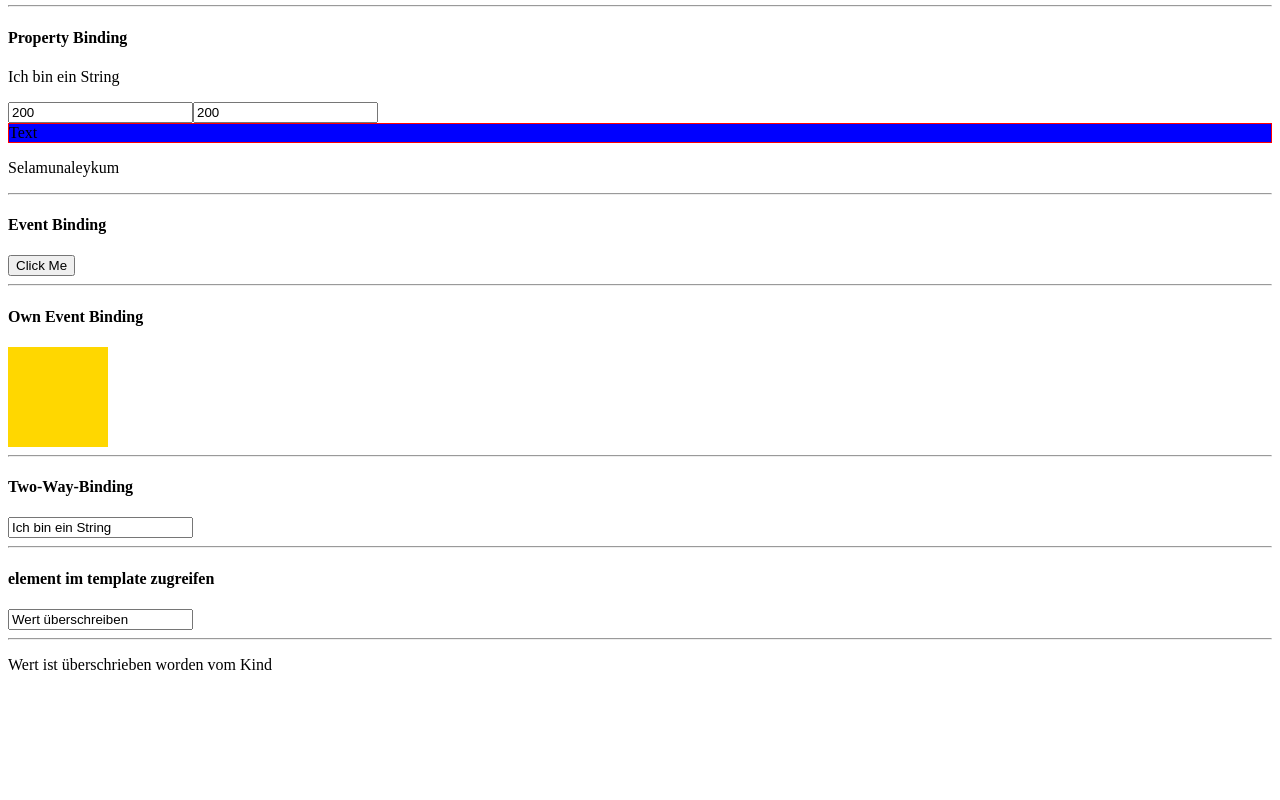
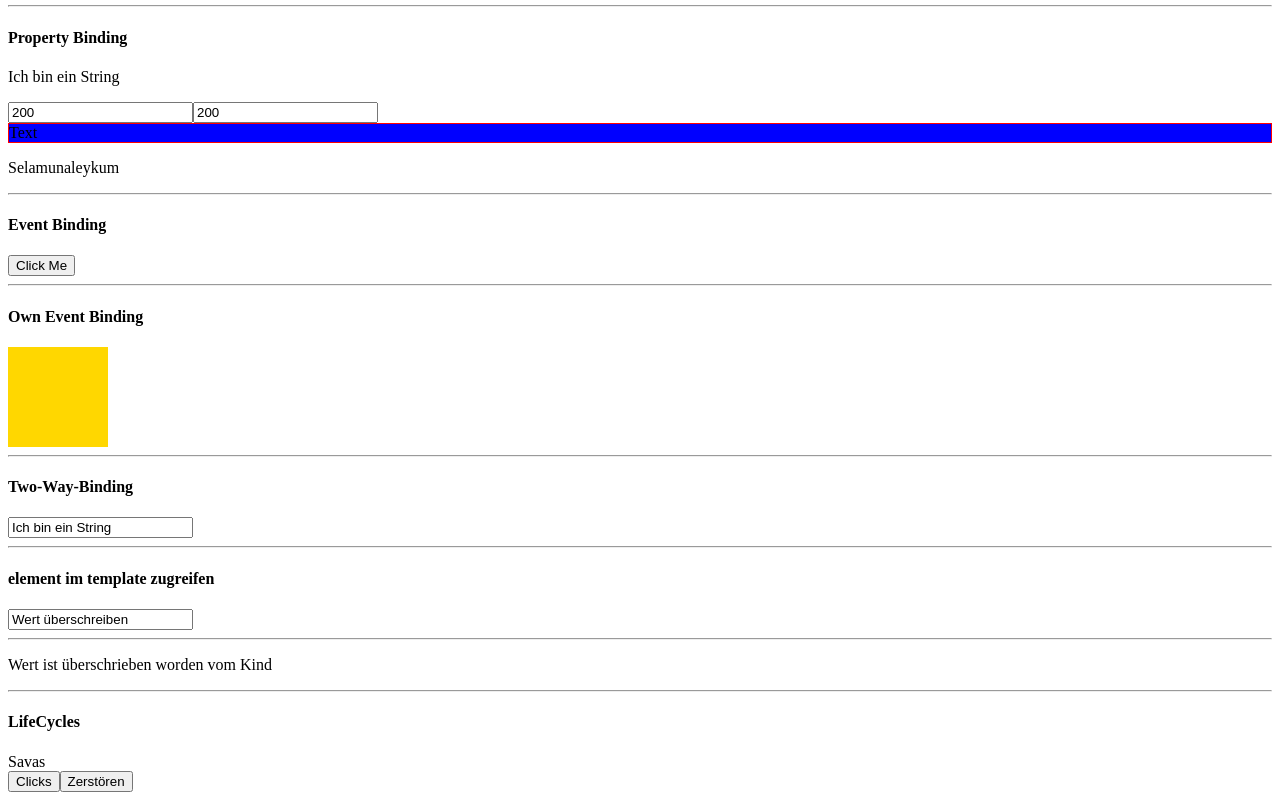
Before and after one commit to savas87/angular_learning, an Angular app: page / in a window 1280 px wide. Shown: the part 260-1060 px from the top of the page. Before the commit the page ends 950 px from the top, so only its background shows below. Built offline with nearby package versions, Linux system fonts and the light colour scheme.

Commit message:
lifecycle methods and bootstrap include

```diff
--- a/package.json
+++ b/package.json
@@ -19,6 +19,7 @@
     "@angular/platform-browser": "~9.1.7",
     "@angular/platform-browser-dynamic": "~9.1.7",
     "@angular/router": "~9.1.7",
+    "bootstrap": "^3.4.1",
     "rxjs": "~6.5.4",
     "tslib": "^1.10.0",
     "zone.js": "~0.10.2"
--- a/src/app/app.module.ts
+++ b/src/app/app.module.ts
@@ -9,6 +9,7 @@ import { DatabindingComponent } from "./databinding/databinding.component";
 import { PropertyBindingComponent } from "./databinding/property-binding.component";
 import { EventBindingComponent } from "./databinding/event-binding.component";
 import { UseHTMLelementsComponent } from './use-htmlelements.component';
+import { LifecycleComponent } from './lifecycle/lifecycle.component';
 
 @NgModule({
   declarations: [
@@ -18,6 +19,7 @@ import { UseHTMLelementsComponent } from './use-htmlelements.component';
     PropertyBindingComponent,
     EventBindingComponent,
     UseHTMLelementsComponent,
+    LifecycleComponent,
   ],
   imports: [BrowserModule, AppRoutingModule, FormsModule],
   providers: [],
--- a/src/app/databinding/databinding.component.html
+++ b/src/app/databinding/databinding.component.html
@@ -35,3 +35,8 @@
 <app-use-htmlelements>
   <p #paragraph>Irgendein text ist hier zu sehen</p>
 </app-use-htmlelements>
+<hr />
+<h4>LifeCycles</h4>
+<app-lifecycle [name]="name" *ngIf="attach"></app-lifecycle>
+<button (click)="name = 'Alparslan'">Clicks</button>
+<button (click)="attach = false">Zerstören</button>
--- a/src/app/databinding/databinding.component.ts
+++ b/src/app/databinding/databinding.component.ts
@@ -9,6 +9,8 @@ export class DatabindingComponent {
   aString = "Ich bin ein String";
   aNumber = 100;
   attachClass = false;
+  name = "Savas";
+  attach = true;
   constructor() {
     setTimeout(() => {
       this.aNumber += 100;
--- /dev/null
+++ b/src/app/lifecycle/lifecycle.component.ts
@@ -0,0 +1,61 @@
+import {
+  Component,
+  OnInit,
+  OnChanges,
+  DoCheck,
+  AfterContentChecked,
+  AfterContentInit,
+  AfterViewInit,
+  AfterViewChecked,
+  SimpleChanges,
+  Input,
+  OnDestroy,
+} from "@angular/core";
+
+@Component({
+  selector: "app-lifecycle",
+  template: ` <div>{{ name }}</div> `,
+  styles: [],
+})
+export class LifecycleComponent
+  implements
+    OnInit,
+    OnChanges,
+    DoCheck,
+    AfterContentChecked,
+    AfterContentInit,
+    AfterViewInit,
+    AfterViewChecked,
+    OnDestroy {
+  @Input() name: string;
+  constructor() {}
+  ngOnChanges(changes: SimpleChanges): void {
+    console.log("OnChanges");
+    console.log(changes["name"].currentValue);
+    console.log(changes["name"].previousValue);
+  }
+  ngOnInit(): void {
+    console.log("on init");
+  }
+  ngDoCheck(): void {
+    console.log("do check");
+  }
+
+  ngAfterContentInit(): void {
+    console.log("ngAfterContentInit");
+  }
+
+  ngAfterContentChecked(): void {
+    console.log("ngAfterContentChecked");
+  }
+
+  ngAfterViewInit(): void {
+    console.log("ngAfterViewInit");
+  }
+  ngAfterViewChecked(): void {
+    console.log("ngAfterViewChecked");
+  }
+  ngOnDestroy(): void {
+    console.log("Destroy");
+  }
+}
```
Also changed, not shown: 2 other files (tests, documents, lock files or other folders).
